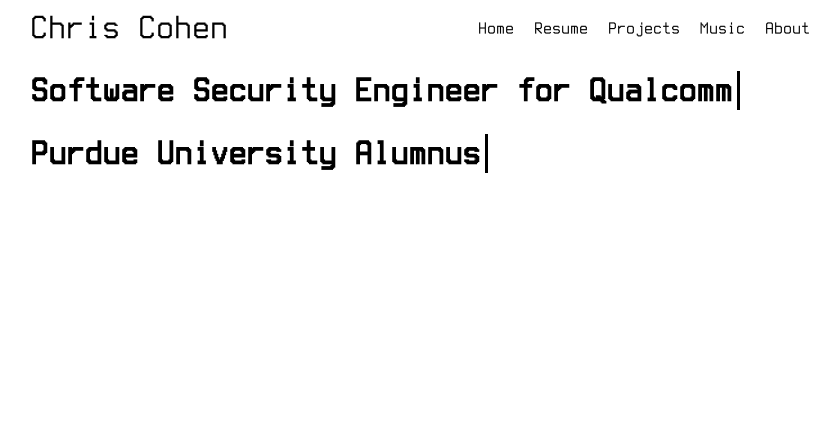
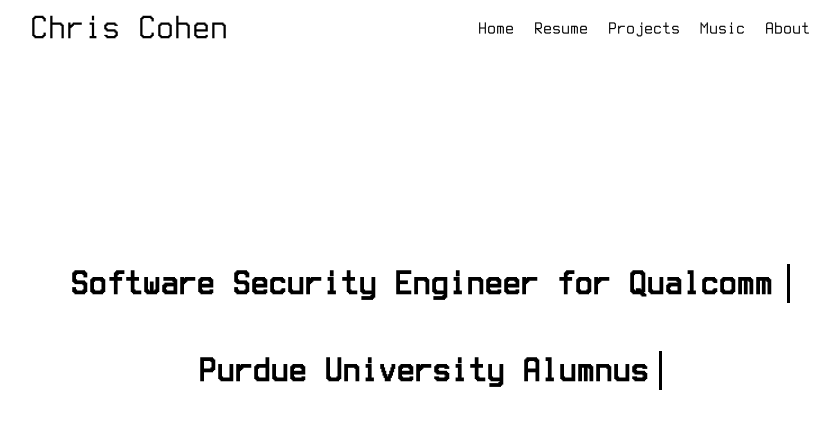
Before and after one commit to cohenchris/cohen_website, a Next.js app: page / in a window 1280 px wide. Shown: the top 428 px of the page, without its empty margins (210-1050 px from the left). Built offline with nearby package versions, Linux system fonts and the light colour scheme.

Commit message:
completed music page, fixed typing animation on home page

```diff
--- a/components/musiccards.module.css
+++ b/components/musiccards.module.css
@@ -10,6 +10,9 @@
   margin-right: 5px;
   margin-left: 5px;
   position: relative;
+}
+.artistCard:hover {
+  cursor: pointer;
 }
 
 .artistPicture {
--- a/package.json
+++ b/package.json
@@ -17,6 +17,7 @@
     "@nextui-org/react": "^2.1.13",
     "@radix-ui/themes": "^2.0.0-rc.3",
     "@stitches/react": "^1.2.8",
+    "esm": "^3.2.25",
     "fs": "^0.0.1-security",
     "next": "^13.5.2",
     "next-seo": "^6.1.0",
--- a/pages/index.js
+++ b/pages/index.js
@@ -9,9 +9,10 @@
               title="Home"
               description="Home page."
             />
-
-            <h1 className={styles.jobTitle}>Software Security Engineer for Qualcomm</h1>
-            <h1 className={styles.alumnus}>Purdue University Alumnus</h1>
+            <div className={styles.mainHeader}>
+              <h1 className={styles.jobTitle}>Software Security Engineer for Qualcomm</h1>
+              <h1 className={styles.alumnus}>Purdue University Alumnus</h1>
+            </div>
           </div>
         );
 }
--- a/pages/index.module.css
+++ b/pages/index.module.css
@@ -2,35 +2,43 @@
   height: 100%;
 }
 
+.mainHeader {
+  display: flex;
+  flex-direction: column;
+  justify-content: center;
+  align-items: center;
+  height: 70vh;
+  margin: 0;
+}
+
 .jobTitle {
-  width: max-content;
   border-right: .10em solid black;
   white-space: nowrap;
-  padding-right: 5px;
   overflow: hidden;
+  width: 0;
   animation:
-    typing-jobTitle 3s steps(50,end),
+    typing-jobTitle 1.5s steps(40,end) forwards 1s,
     blink-caret .5s step-end infinite;
 }
 
 .alumnus {
-  width: max-content;
+  display: inline-block;
   overflow: hidden;
   border-right: .10em solid black;
   white-space: nowrap;
-  padding-right: 5px;
+  width: 0;
   animation:
-    typing-alumnus 3s steps(50,end),
+    typing-alumnus 1s steps(40,end) 3s forwards,
     blink-caret .5s step-end infinite;
 }
 
 @keyframes typing-jobTitle {
   from { width: 0%; }
-  to { width: 100%; }
+  to { width: 90%; }
 }
 @keyframes typing-alumnus {
   from { width: 0%; }
-  to { width: 100%; }
+  to { width: 58%; }
 }
 
 @keyframes blink-caret {
--- a/pages/music.module.css
+++ b/pages/music.module.css
@@ -5,10 +5,14 @@
 }
 
 .dropdowns * {
-  height: 30px;
+  height: 35px;
   width: 150px;
   margin-top: 20px;
   margin-left: 15px;
   margin-right: 15px;
   margin-bottom: 20px;
 }
+
+.backButton {
+  float: right;
+}
--- a/pages/projects/moving-to-ob-2023.mdx
+++ b/pages/projects/moving-to-ob-2023.mdx
@@ -4,6 +4,8 @@
   title="Moving to Ocean Beach 2023"
   description="Migrating my network to a new apartment in Ocean Beach during my 2023 move."
 />
+
+#### September 30, 2023
 
 # Moving to OB 2023
 
```
Also changed, not shown: pages/music.js (+49 -21 lines), pages/projects/docker-takes-a-long-time-to-start-at-boot.mdx (added, +14 -0 lines), pages/projects/index.js (+12 -0 lines), 1 other file (tests, documents, lock files or other folders).
